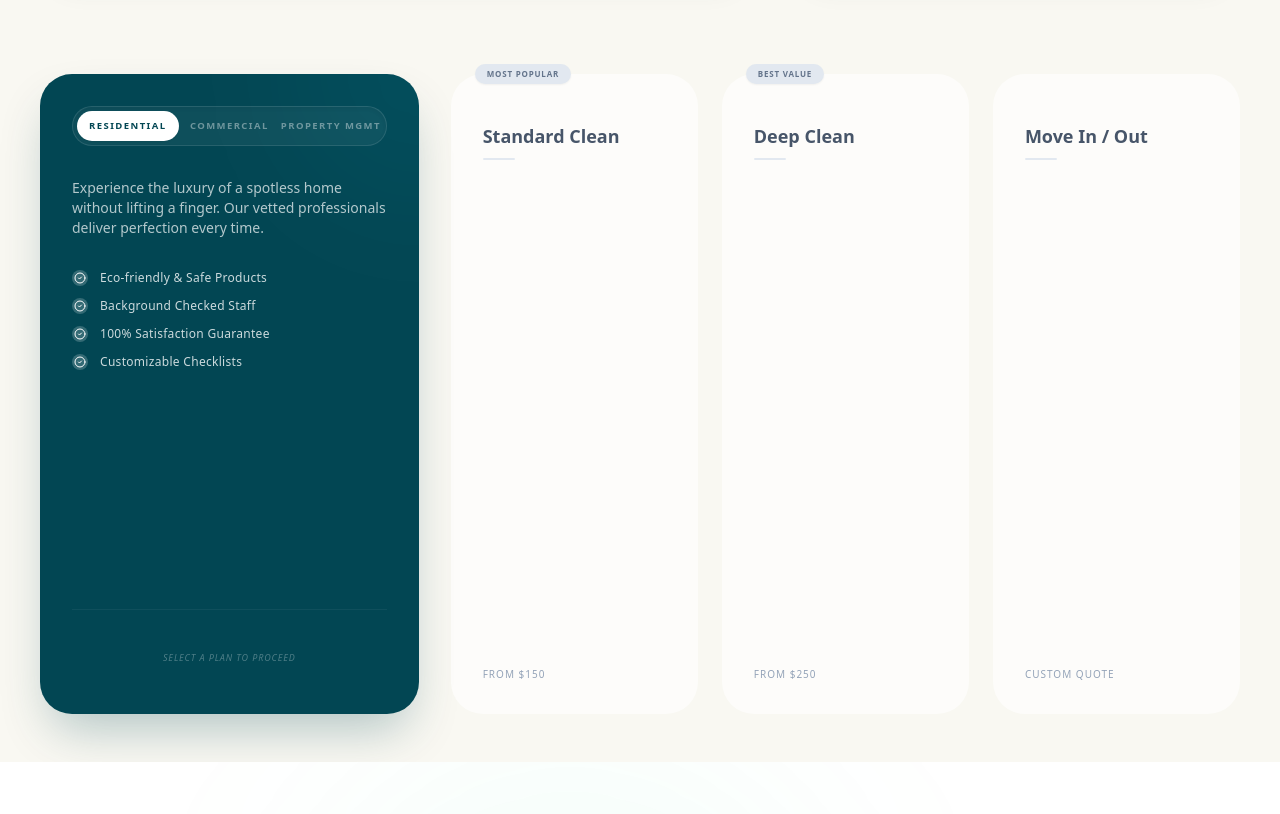
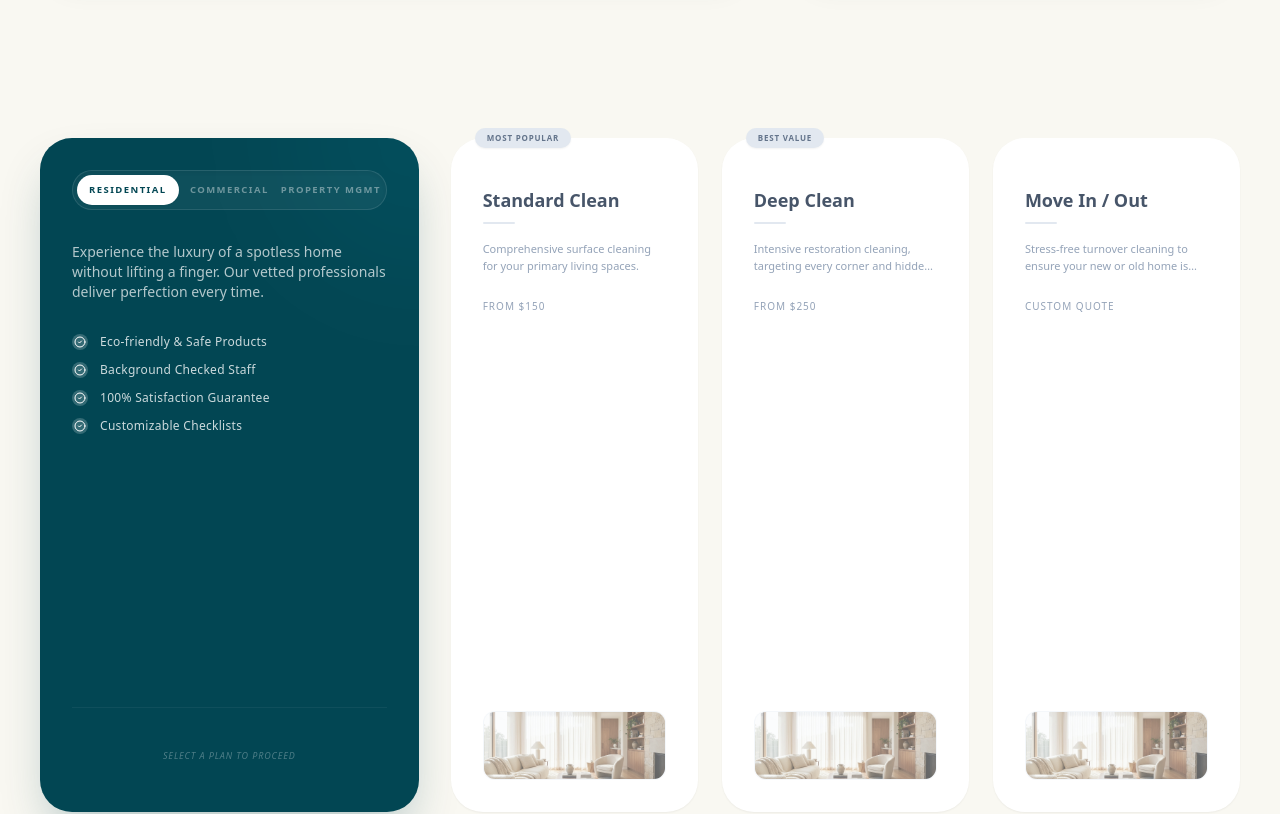
Before and after one commit to renatoquerales28-byte/extreme-cleaning-next, a Next.js app: page / in a window 1280 px wide. Shown: the part 1420-2234 px from the top of the page. Built offline with nearby package versions, Linux system fonts and the light colour scheme.

Commit message:
Refine Strategic Conversion section: white cards, descriptions, images, and balanced margins

```diff
--- a/src/components/home/ServiceSelectorSection.tsx
+++ b/src/components/home/ServiceSelectorSection.tsx
@@ -17,9 +17,30 @@ const SERVICE_CONTENT = {
             "Customizable Checklists"
         ],
         options: [
-            { id: 'standard', label: 'Standard Clean', price: 'From $150', tag: 'Most Popular' },
-            { id: 'deep', label: 'Deep Clean', price: 'From $250', tag: 'Best Value' },
-            { id: 'move', label: 'Move In / Out', price: 'Custom Quote', tag: null },
+            {
+                id: 'standard',
+                label: 'Standard Clean',
+                price: 'From $150',
+                tag: 'Most Popular',
+                shortDesc: "Comprehensive surface cleaning for your primary living spaces.",
+                image: "/brand/service-residential.png"
+            },
+            {
+                id: 'deep',
+                label: 'Deep Clean',
+                price: 'From $250',
+                tag: 'Best Value',
+                shortDesc: "Intensive restoration cleaning, targeting every corner and hidden detail.",
+                image: "/brand/service-residential.png"
+            },
+            {
+                id: 'move',
+                label: 'Move In / Out',
+                price: 'Custom Quote',
+                tag: null,
+                shortDesc: "Stress-free turnover cleaning to ensure your new or old home is pristine.",
+                image: "/brand/service-residential.png"
+            },
         ]
     },
     commercial: {
@@ -31,9 +52,30 @@ const SERVICE_CONTENT = {
             "Supply Management"
         ],
         options: [
-            { id: 'standard', label: 'Office Maintenance', price: 'Custom Quote', tag: 'Daily/Weekly' },
-            { id: 'deep', label: 'Deep Sanitization', price: 'Custom Quote', tag: null },
-            { id: 'post-construction', label: 'Post Construction', price: 'Custom Quote', tag: 'Heavy Duty' },
+            {
+                id: 'standard',
+                label: 'Office Maintenance',
+                price: 'Custom Quote',
+                tag: 'Daily/Weekly',
+                shortDesc: "Reliable daily or weekly upkeep for a consistently professional workplace.",
+                image: "/brand/service-residential.png"
+            },
+            {
+                id: 'deep',
+                label: 'Deep Sanitization',
+                price: 'Custom Quote',
+                tag: null,
+                shortDesc: "Heavy-duty disinfection and deep cleaning for high-traffic office areas.",
+                image: "/brand/service-residential.png"
+            },
+            {
+                id: 'post-construction',
+                label: 'Post Construction',
+                price: 'Custom Quote',
+                tag: 'Heavy Duty',
+                shortDesc: "Expert dust and debris removal after renovations or new builds.",
+                image: "/brand/service-residential.png"
+            },
         ]
     },
     pm: {
@@ -45,9 +87,30 @@ const SERVICE_CONTENT = {
             "Volume Discounts"
         ],
         options: [
-            { id: 'turnover', label: 'Tenant Turnover', price: 'Flat Rates', tag: 'Priority' },
-            { id: 'common', label: 'Common Areas', price: 'Contract', tag: null },
-            { id: 'eviction', label: 'Trash Out', price: 'Heavy Duty', tag: null },
+            {
+                id: 'turnover',
+                label: 'Tenant Turnover',
+                price: 'Flat Rates',
+                tag: 'Priority',
+                shortDesc: "Speedy, thorough cleans to get your units listed and rented faster.",
+                image: "/brand/service-residential.png"
+            },
+            {
+                id: 'common',
+                label: 'Common Areas',
+                price: 'Contract',
+                tag: null,
+                shortDesc: "Consistent maintenance for lobbies, hallways, and shared building spaces.",
+                image: "/brand/service-residential.png"
+            },
+            {
+                id: 'eviction',
+                label: 'Trash Out',
+                price: 'Heavy Duty',
+                tag: null,
+                shortDesc: "Full unit clearing and sanitization after evictions or move-outs.",
+                image: "/brand/service-residential.png"
+            },
         ]
     }
 };
@@ -67,7 +130,7 @@ export default function ServiceSelectorSection() {
     };
 
     return (
-        <section className="w-full bg-[#F9F8F2] relative lg:h-[90svh] lg:max-h-[850px] flex flex-col pt-4 pb-8 lg:pb-12 overflow-hidden">
+        <section className="w-full bg-[#F9F8F2] relative lg:h-[90svh] lg:min-h-[850px] flex flex-col py-12 lg:py-20 overflow-hidden">
             <div className="max-w-[1700px] mx-auto px-6 lg:px-10 relative z-10 w-full h-full flex flex-col">
 
                 {/* CONTENT GRID - Optimized for laptop viewports */}
@@ -180,8 +243,8 @@ export default function ServiceSelectorSection() {
                                         className={`
                                             relative p-6 lg:p-8 rounded-[2rem] text-left transition-all group flex flex-col h-full items-start
                                             ${selectedOption === option.id
-                                                ? 'bg-white border-transparent shadow-2xl shadow-[#024653]/10 z-10 scale-[1.01]'
-                                                : 'bg-white/60 border-transparent hover:bg-white hover:shadow-xl'
+                                                ? 'bg-white ring-1 ring-[#024653]/10 shadow-2xl shadow-[#024653]/10 z-10 scale-[1.01]'
+                                                : 'bg-white shadow-sm hover:shadow-xl hover:ring-1 hover:ring-[#024653]/5'
                                             }
                                         `}
                                     >
@@ -194,19 +257,33 @@ export default function ServiceSelectorSection() {
                                             </span>
                                         )}
 
-                                        <div className="mt-4 mb-auto w-full">
+                                        <div className="mt-4 w-full">
                                             <h5 className={`font-bold text-sm lg:text-base xl:text-lg leading-tight mb-2 ${selectedOption === option.id ? 'text-[#024653]' : 'text-slate-600'}`}>
                                                 {option.label}
                                             </h5>
                                             <div className={`h-[1.5px] w-8 rounded-full ${selectedOption === option.id ? 'bg-[#05D16E]' : 'bg-slate-200'}`} />
+
+                                            <p className="mt-4 text-[10px] lg:text-[11px] text-slate-400 font-normal leading-relaxed line-clamp-2">
+                                                {option.shortDesc}
+                                            </p>
                                         </div>
 
-                                        <div className="flex flex-col items-start gap-3 mt-6 w-full">
+                                        <div className="flex flex-col items-start gap-1 mt-6 w-full mb-auto">
                                             <span className="text-[9px] lg:text-[10px] font-normal text-slate-400 uppercase tracking-widest font-medium">
                                                 {option.price}
                                             </span>
+                                        </div>
 
-                                            <div className="absolute bottom-6 right-6 lg:bottom-8 lg:right-8">
+                                        {/* Image Container - 1/4 of card height */}
+                                        <div className="mt-6 w-full aspect-[4/1.5] relative rounded-xl overflow-hidden bg-slate-50 border border-slate-100/50">
+                                            <img
+                                                src={option.image}
+                                                alt={option.label}
+                                                className="w-full h-full object-cover opacity-60 group-hover:opacity-100 transition-opacity"
+                                            />
+                                        </div>
+
+                                        <div className="absolute top-8 right-8">
                                             <AnimatePresence>
                                                 {selectedOption === option.id && (
                                                     <motion.div
@@ -220,7 +297,6 @@ export default function ServiceSelectorSection() {
                                                 )}
                                             </AnimatePresence>
                                         </div>
-                                        </div>
                                     </motion.button>
                                 ))}
                             </AnimatePresence>
```
Lines whose indentation alone changed are shown as unchanged.
